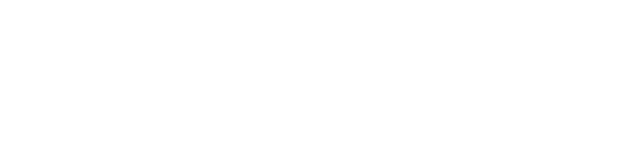
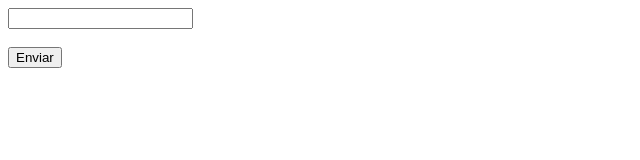
Before and after one commit to DbaracaldoP/Ciclo-III-UPB, a plain HTML site: page index.html in a window 1280 px wide. Shown: the whole page, without its empty margins (0-640 px from the left). Drawn offline with Linux system fonts and the light colour scheme.

Commit message:
creacion input y boton enviar

```diff
--- a/index.html
+++ b/index.html
@@ -6,5 +6,10 @@
 		<meta name="viewport" content="width=device-width, initial-scale=1.0" />
 		<title>Index Ciclo III</title>
 	</head>
-	<body></body>
+	<body>
+		<input type="text" id="dato_contrasena">
+		<br>
+		<br>
+		<button id="enviar_registro">Enviar</button>
+	</body>
 </html>
```
